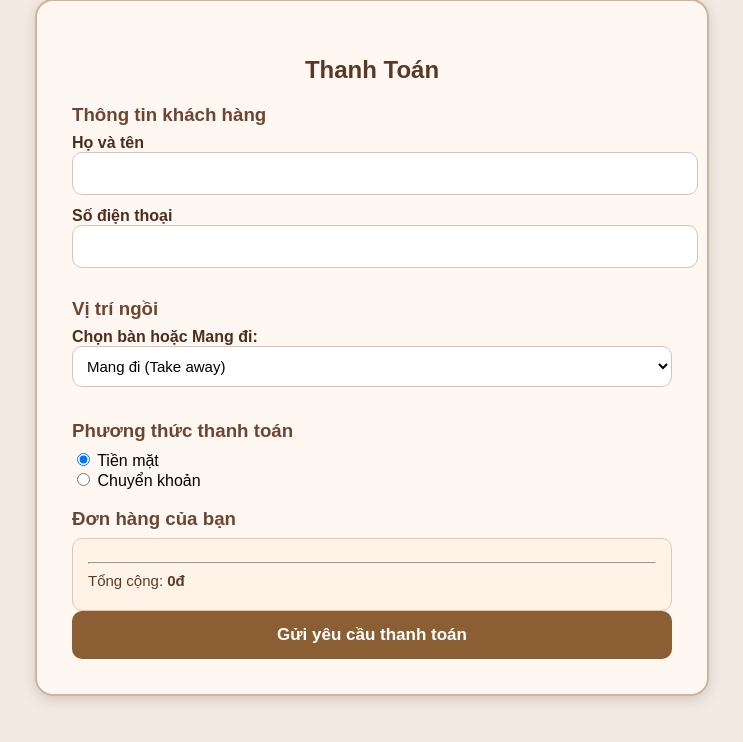
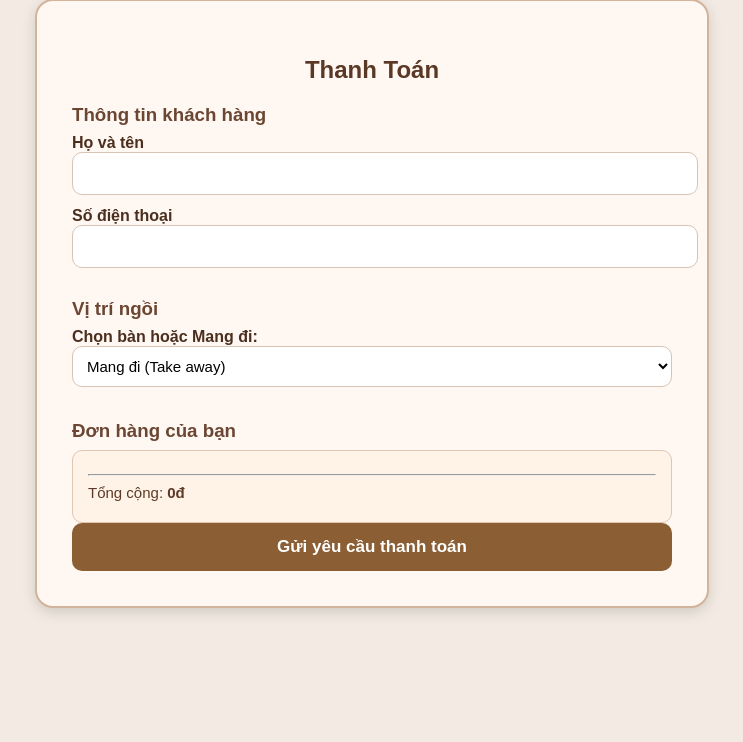
Before and after one commit to Huylee2106/QL_Coffee, a PHP site: page /ThanhToan.php in a window 1280 px wide. Shown: the part 41-783 px from the top of the page, without its empty margins (268-1011 px from the left). Run offline with PHP 8.4, Linux system fonts and the light colour scheme; data comes from the database, SQL or seed files in the repository.

Commit message:
Fix thanh toan, bill & details_order

```diff
--- a/khach_hang/ThanhToan.php
+++ b/khach_hang/ThanhToan.php
@@ -42,11 +42,6 @@
         ?>
       </select>
 
-      <h3>Phương thức thanh toán</h3>
-
-      <input type="radio" name="payment_method" value="Tiền mặt" checked/> Tiền mặt<br />
-      <input type="radio" name="payment_method" value="Chuyển khoản" /> Chuyển khoản<br />
-
       <h3>Đơn hàng của bạn</h3>
       <div class="summary-box">
         <?php if(!empty($cart)){ foreach($cart as $item){ ?>
--- a/khach_hang/xu_ly_thanh_toan.php
+++ b/khach_hang/xu_ly_thanh_toan.php
@@ -21,6 +21,9 @@
 // Có 5 cột cần truyền tham số: ID_bill, Total, ID_TB, ID, bill_status
 $sql_bill = "INSERT INTO bill (ID_bill, Day, Total, ID_TB, ID, bill_status) VALUES (?, NOW(), ?, ?, ?, 0)";
 $stmt_bill = $conn->prepare($sql_bill);
+if (!$stmt_bill) {
+    die("Lỗi SQL BILL: " . $conn->error);
+}
 
 // "sdss" tương ứng với:
 // s (string - id_bill), d (double - tong_tien), s (string - id_tb), s (string - id_nv)
```
